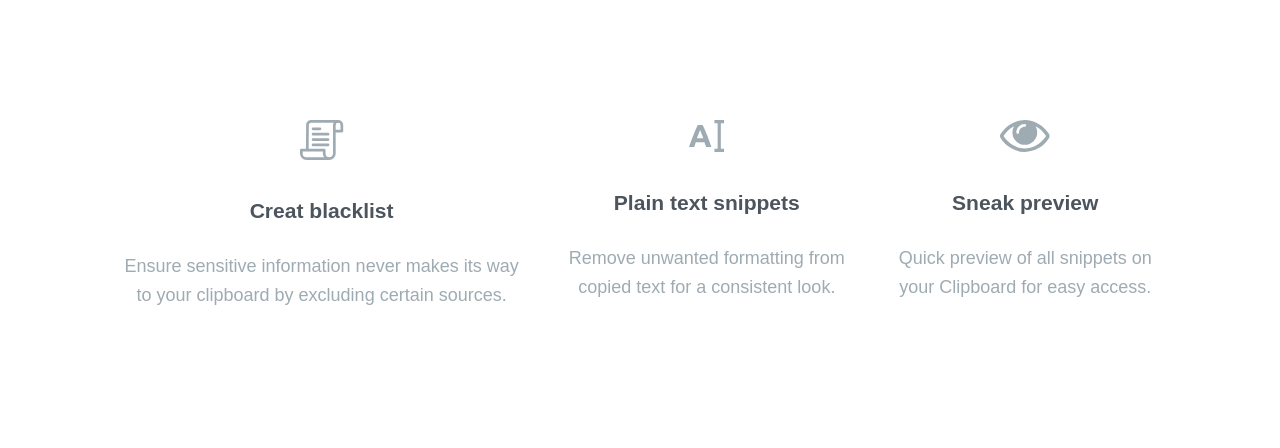
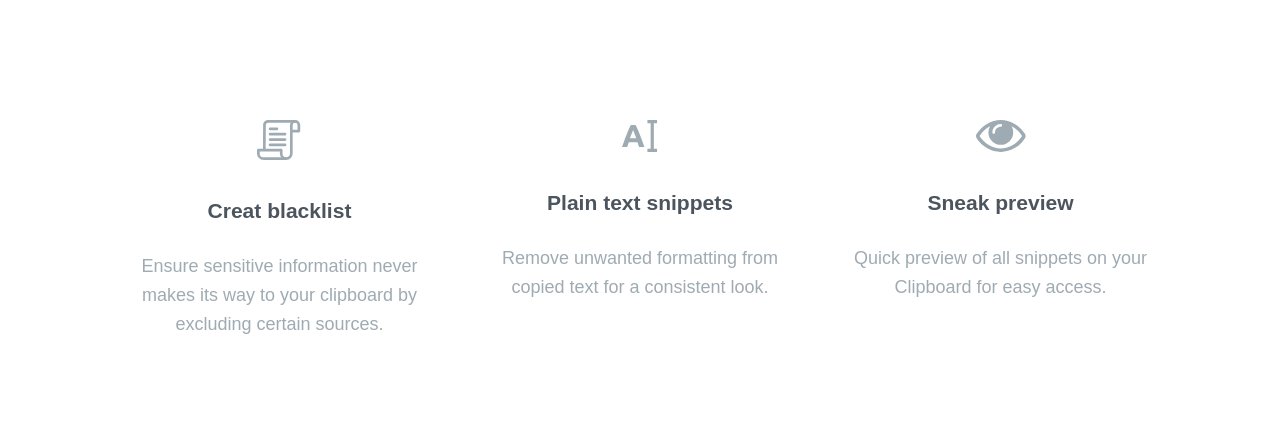
Before and after one commit to biswa7979/Clipboard-landing-page, a plain HTML site: page index.html in a window 1280 px wide. Shown: the part 2440-2888 px from the top of the page. Drawn offline with Linux system fonts and the light colour scheme; a web font is replaced by a local one.

Commit message:
three-block centering commit

```diff
--- a/style.css
+++ b/style.css
@@ -228,6 +228,10 @@ width:3rem;
         width:85%;
         margin: 0 auto;
     }
+    .three-block .container .sub-container div{
+    flex:1;
+    }
+
     .five-comapany .container .sub-container{
         display: flex;
         flex-direction: row;
```
